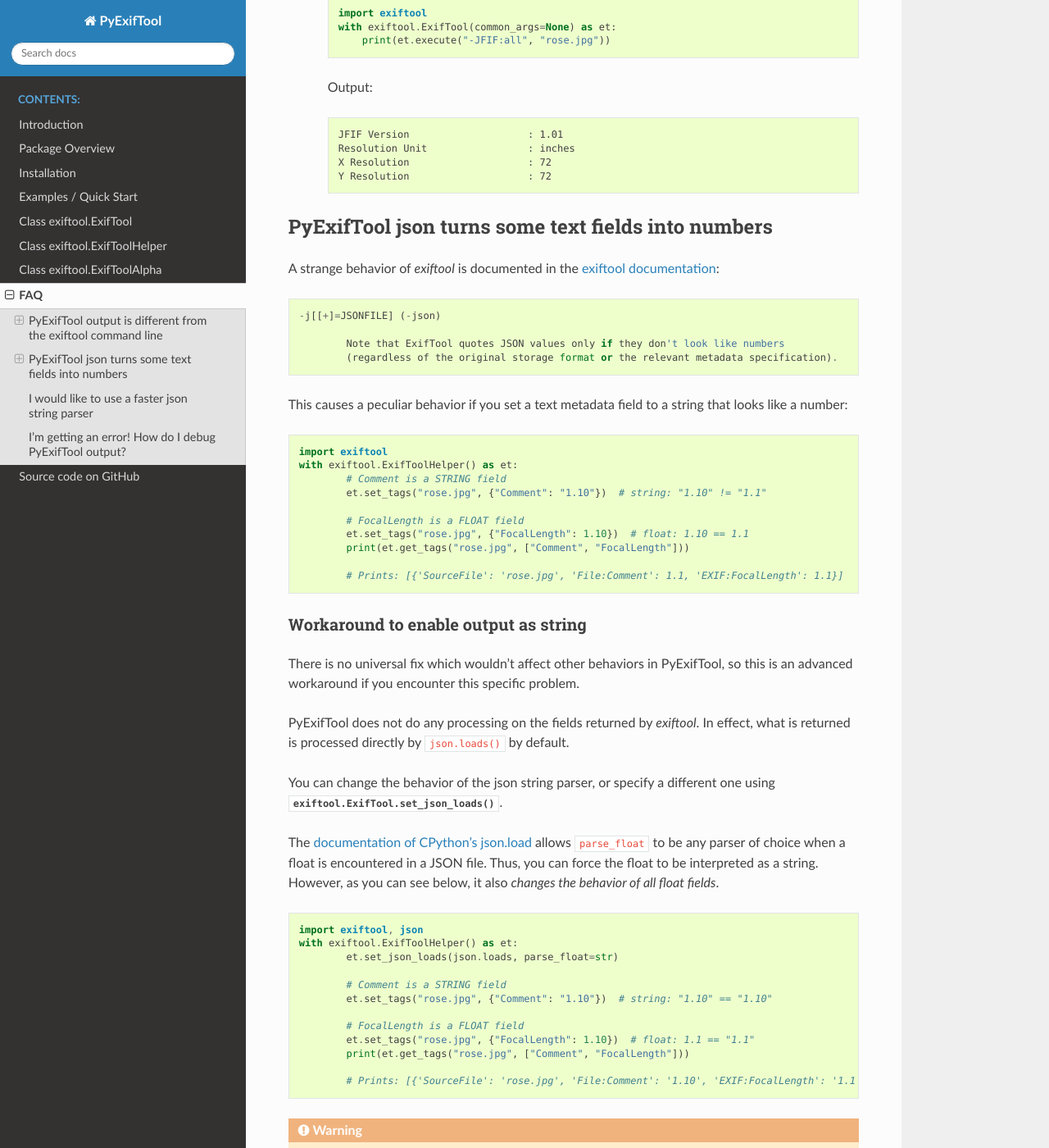
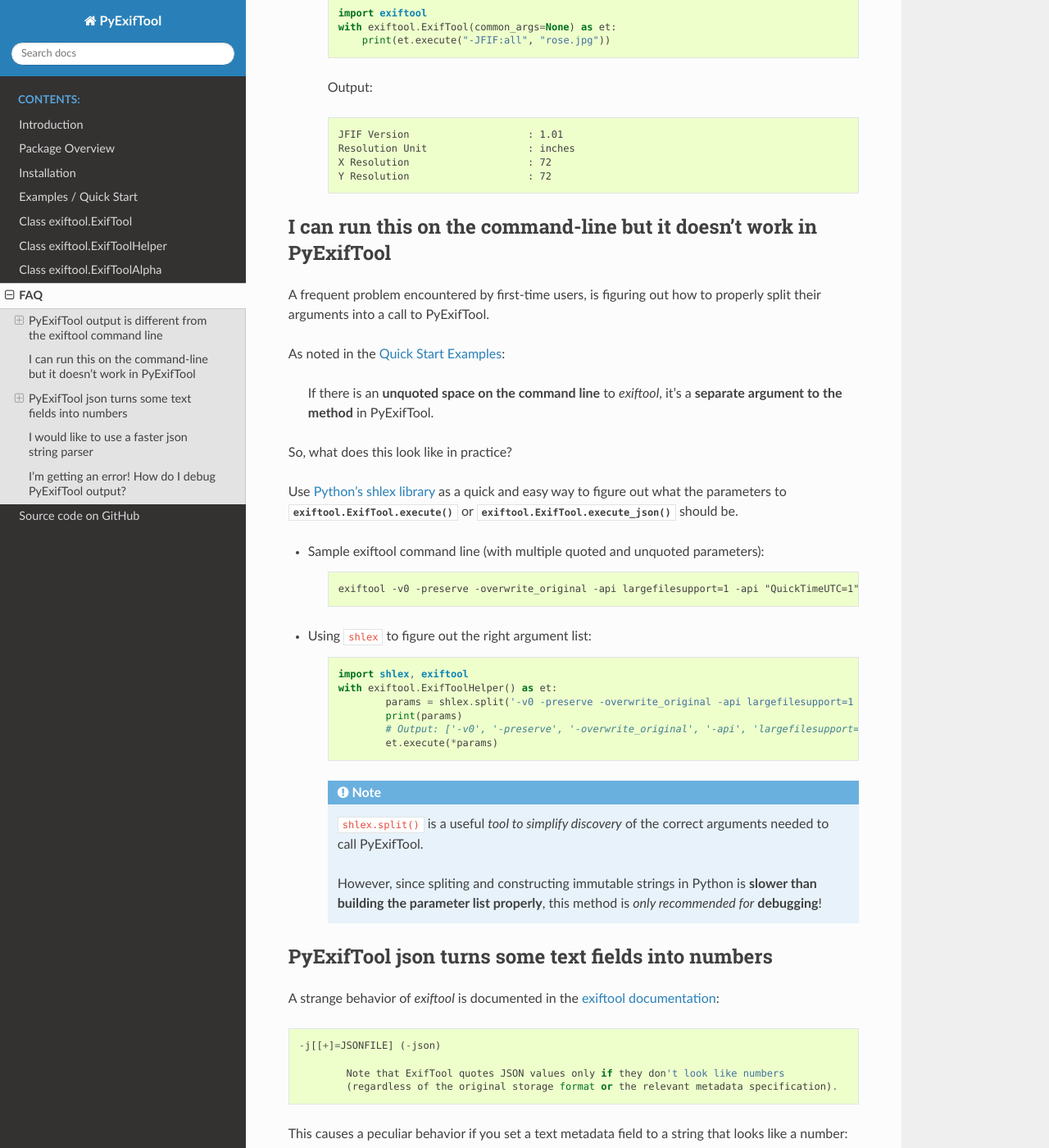
Before and after one commit to smarnach/pyexiftool, a Sphinx documentation site: the page built from docs/source/faq.rst, in a window 1280 px wide and 1400 px high, scrolled down 1957 px. Shown: the whole window at 82% size. Built offline with Sphinx 7.4.7 and the Read the Docs theme 2.0.0, drawn with Linux system fonts in a browser that asks for light colours; the version number could not be read and is left out; some of the changed text lies outside the part shown.

Commit message:
Documentation updates only.  No functional changes.
FAQ
- fix a typo in set_json_loads() FAQ
- add a section in FAQ to use shlex to help debug argument splitting.  Lots of issues are opened just on how to split arguments.
- refer to the FAQ from the quickstart/examples page

small tweak to the changelog

```diff
--- a/docs/source/examples.rst
+++ b/docs/source/examples.rst
@@ -23,6 +23,9 @@
 
     Because both methods are inherited by :py:class:`exiftool.ExifToolHelper` and :py:class:`exiftool.ExifToolAlpha`, you can call it from those classes as well.
 
+
+.. _examples input params:
+
 Input parameters
 ----------------
 
@@ -31,6 +34,8 @@
 .. note::
 
     As a general rule of thumb, if there is an **unquoted space on the command line** to *exiftool*, it's a **separate argument to the method** in PyExifTool.
+
+    If you have a working `exiftool` command-line but having trouble figuring out how to properly separate the arguments, please refer to the :ref:`FAQ <shlex split>`
 
 * Calling directly:
 
--- a/docs/source/faq.rst
+++ b/docs/source/faq.rst
@@ -103,6 +103,48 @@
 		Y Resolution                    : 72
 
 
+
+.. _shlex split:
+
+I can run this on the command-line but it doesn't work in PyExifTool
+====================================================================
+
+A frequent problem encountered by first-time users, is figuring out how to properly split their arguments into a call to PyExifTool.
+
+As noted in the :ref:`Quick Start Examples <examples input params>`:
+
+	If there is an **unquoted space on the command line** to *exiftool*, it's a **separate argument to the method** in PyExifTool.
+
+So, what does this look like in practice?
+
+Use `Python's shlex library`_ as a quick and easy way to figure out what the parameters to :py:meth:`exiftool.ExifTool.execute` or :py:meth:`exiftool.ExifTool.execute_json` should be.
+
+* Sample exiftool command line (with multiple quoted and unquoted parameters):
+
+	.. code-block:: text
+
+		exiftool -v0 -preserve -overwrite_original -api largefilesupport=1 -api "QuickTimeUTC=1" "-EXIF:DateTimeOriginal+=1:2:3 4:5:6" -XMP:DateTimeOriginal="2006:05:04 03:02:01" -gpsaltituderef="Above Sea Level" -make= test.mov
+
+* Using ``shlex`` to figure out the right argument list:
+
+	.. code-block::
+
+		import shlex, exiftool
+		with exiftool.ExifToolHelper() as et:
+			params = shlex.split('-v0 -preserve -overwrite_original -api largefilesupport=1 "-EXIF:DateTimeOriginal+=1:2:3 4:5:6" -XMP:DateTimeOriginal="2006:05:04 03:02:01" -gpsaltituderef="Above Sea Level" -make= test.mov')
+			print(params)
+			# Output: ['-v0', '-preserve', '-overwrite_original', '-api', 'largefilesupport=1', '-api', 'QuickTimeUTC=1', '-EXIF:DateTimeOriginal+=1:2:3 4:5:6', '-XMP:DateTimeOriginal=2006:05:04 03:02:01', '-gpsaltituderef=Above Sea Level', '-make=', 'test.mov']
+			et.execute(*params)
+
+	.. note::
+
+		``shlex.split()`` is a useful *tool to simplify discovery* of the correct arguments needed to call PyExifTool.
+
+		However, since spliting and constructing immutable strings in Python is **slower than building the parameter list properly**, this method is *only recommended for* **debugging**!
+
+
+.. _`Python's shlex library`: https://docs.python.org/library/shlex.html
+
 .. _set_json_loads faq:
 
 PyExifTool json turns some text fields into numbers
@@ -157,7 +199,7 @@
 		et.set_tags("rose.jpg", {"Comment": "1.10"})  # string: "1.10" == "1.10"
 
 		# FocalLength is a FLOAT field
-		et.set_tags("rose.jpg", {"FocalLength": 1.10})  # float: 1.1 == "1.1"
+		et.set_tags("rose.jpg", {"FocalLength": 1.10})  # float: 1.1 != "1.1"
 		print(et.get_tags("rose.jpg", ["Comment", "FocalLength"]))
 
 		# Prints: [{'SourceFile': 'rose.jpg', 'File:Comment': '1.10', 'EXIF:FocalLength': '1.1'}]
```
Also changed, not shown: CHANGELOG.md (+1 -1 lines).
